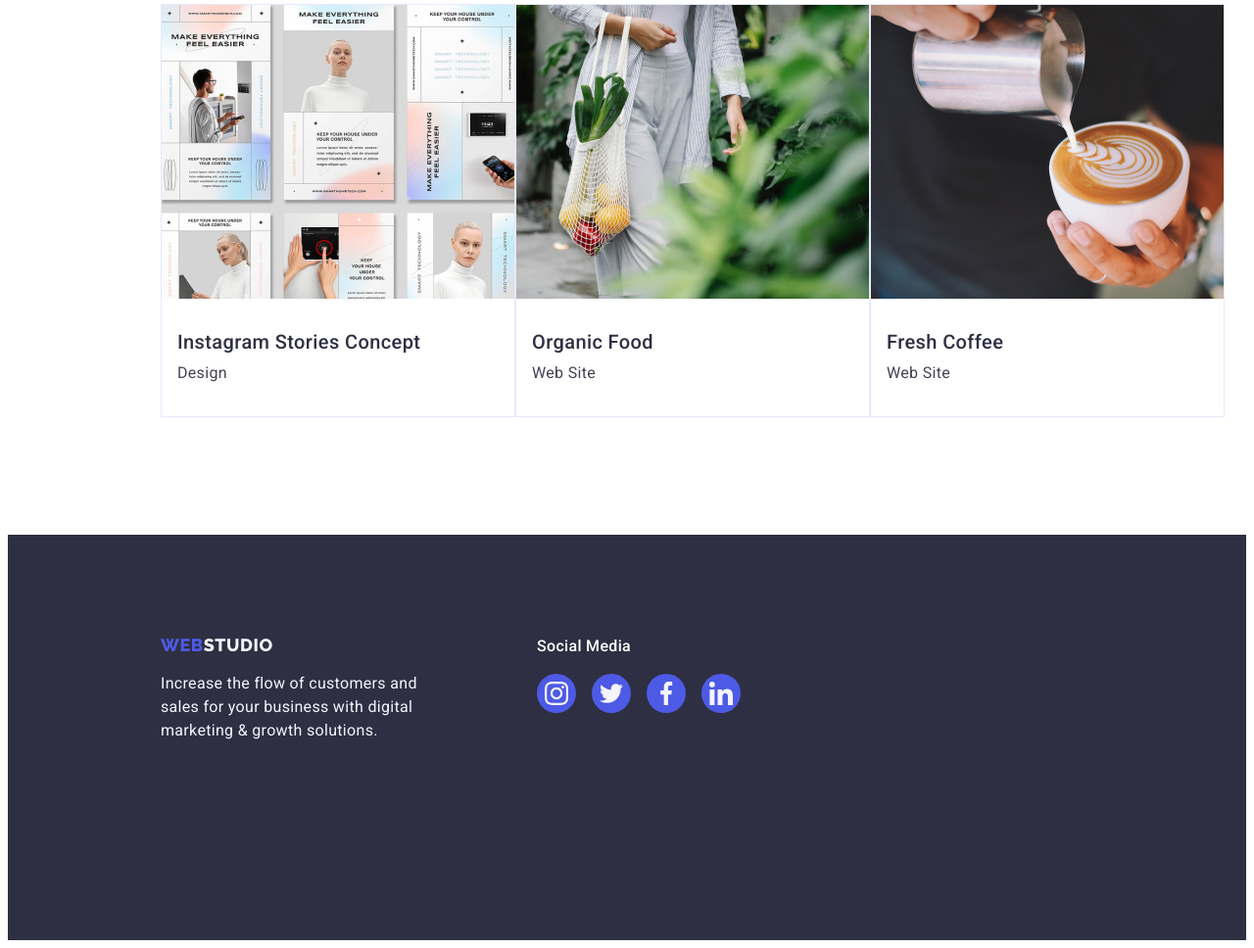
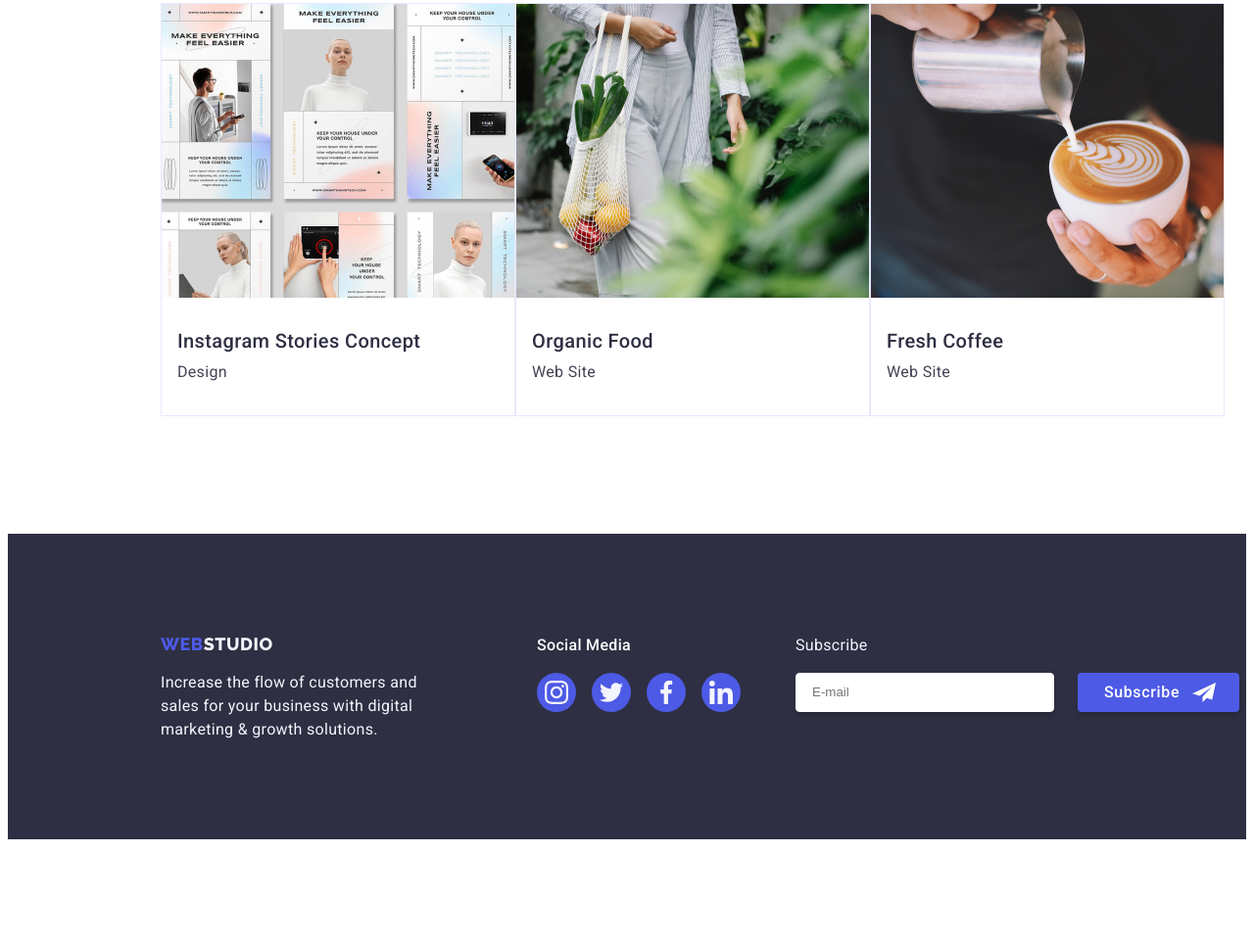
Before and after one commit to logarithms17/goit-markup-hw-06, a plain HTML site: page portfolio.html in a window 1280 px wide. Shown: the part 1235-2203 px from the top of the page at 98% size. After the commit the page ends 2100 px from the top, so only its background shows below. Drawn offline with Linux system fonts and the light colour scheme.

Commit message:
Update Portfolio

```diff
--- a/css/styles-2.css
+++ b/css/styles-2.css
@@ -1,3 +1,7 @@
+*{
+    box-sizing: border-box;
+}
+
 body {
     max-width: 1440px;
 }
@@ -340,6 +344,93 @@ footer p {
     margin: 0;
 }
 
+        /* Footer Form */
+
+        .social-media {
+            display: flex;
+            flex-direction: column;
+            margin-left: 120px;
+            gap: 16px;
+        }
+
+        .social-media-icons-svg {
+            display: flex;
+            width: 40x;
+            height: 40px;
+            flex-shrink: 0;
+            /* padding: 12px; */
+        }
+
+        .social-icons-footer {
+            display: flex;
+            gap: 16px;
+            margin: 0;
+        }
+
+        footer .footer-form {
+            display: flex;
+            flex-direction: column;
+            gap: 16px;
+        }
+
+        .footer-form form {
+            display: flex;
+            flex-direction: row;
+            gap: 24px;
+        }
+
+        .footer-form p {
+            margin-bottom: 0;
+        }
+
+        .footer-form input {
+            width: 264px;
+            height: 40px;
+            padding-left: 16px;
+            border-radius: 4px;
+            border: 1px solid var(--WHITE, #FFF);
+            box-shadow: 0px 4px 4px 0px rgba(0, 0, 0, 0.15);
+        }
+
+        .footer-form button {
+            border-radius: 4px;
+            background: var(--IRIS, #4D5AE5);
+            padding-top: 8px;
+            padding-bottom: 8px;
+            padding-left: 24px;
+            padding-right: 58px;
+            color: var(--WHITE, #FFF);
+            text-align: center;
+
+            /* Button Text */
+            font-family: Roboto;
+            font-size: 16px;
+            font-style: normal;
+            font-weight: 500;
+            line-height: 24px;
+            /* 150% */
+            letter-spacing: 0.64px;
+            border: none;
+            box-shadow: 0px 4px 4px 0px rgba(0, 0, 0, 0.15);
+            width: 165px;
+            height: 40px;
+
+        }
+
+        .footer-form {
+            position: relative;
+        }
+
+        .footer-form img {
+            width: 24px;
+            height: 24px;
+            position: absolute;
+            top: 48px;
+            left: 405px;
+        }
+
+        /* End of Footer Form */
+
 /* Overlay Section */
 
 .overlay-container {
--- a/css/styles.css
+++ b/css/styles.css
@@ -490,6 +490,8 @@ footer p {
         margin-bottom: 0px;
 }
 
+    /* Footer Form */
+
 .social-media {
     display: flex;
     flex-direction: column;
@@ -543,6 +545,8 @@ footer .footer-form{
     padding-bottom: 8px;
     padding-left: 24px;
     padding-right: 58px;
+    width: 165px;
+    height: 40px;
 }
 
 .footer-form {
@@ -557,6 +561,7 @@ footer .footer-form{
     left: 405px;
 }
 
+/* End of Footer Form */
 
 
 /* Modal Section */
--- a/portfolio.html
+++ b/portfolio.html
@@ -210,6 +210,18 @@
             </ul>
         </div>
 
+        <!-- Footer Form -->
+
+        <div class="footer-form">
+            <p>Subscribe</p>
+            <form action="">
+                <input type="email" placeholder="E-mail">
+                <button type="submit">Subscribe</button>
+                <img src="./images/icons.svg/paper-plane.svg" alt="paper-plane">
+            </form>
+        </div>
+        <!-- End of Footer From -->
+
     </footer>
 
 </body>
```
